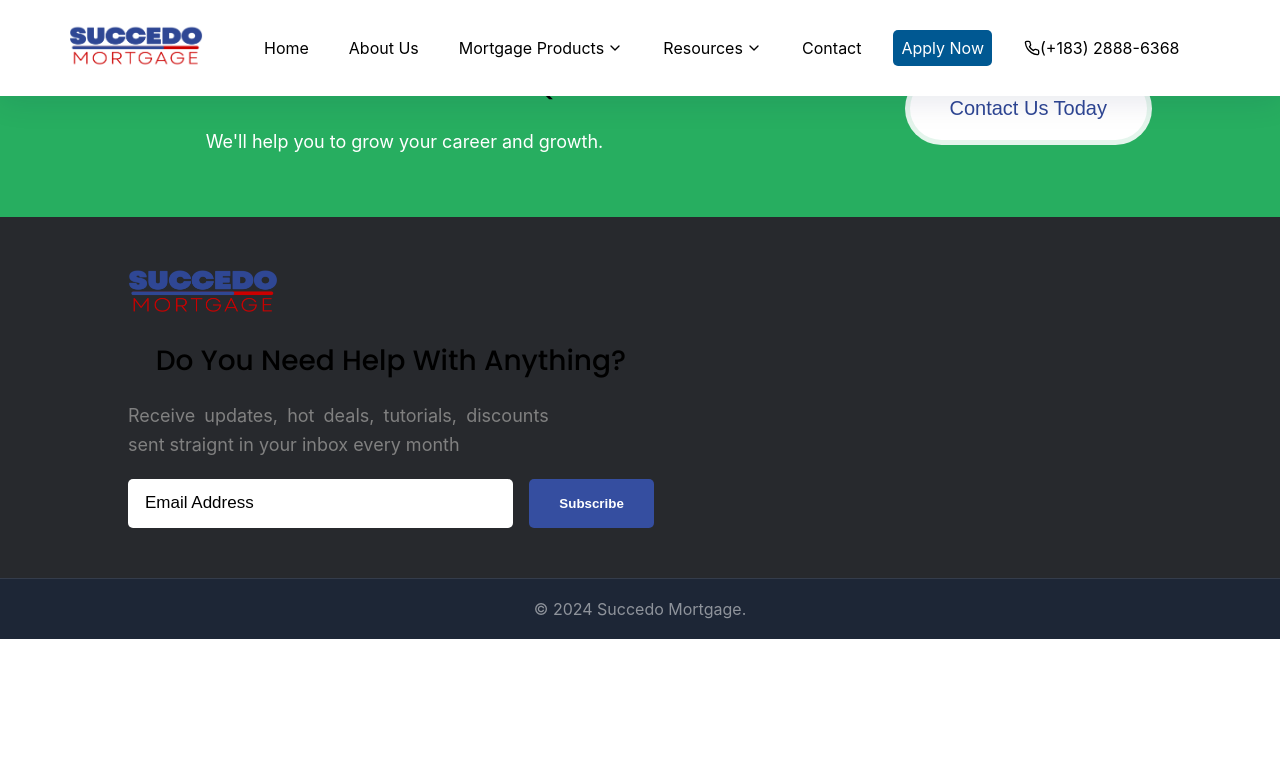
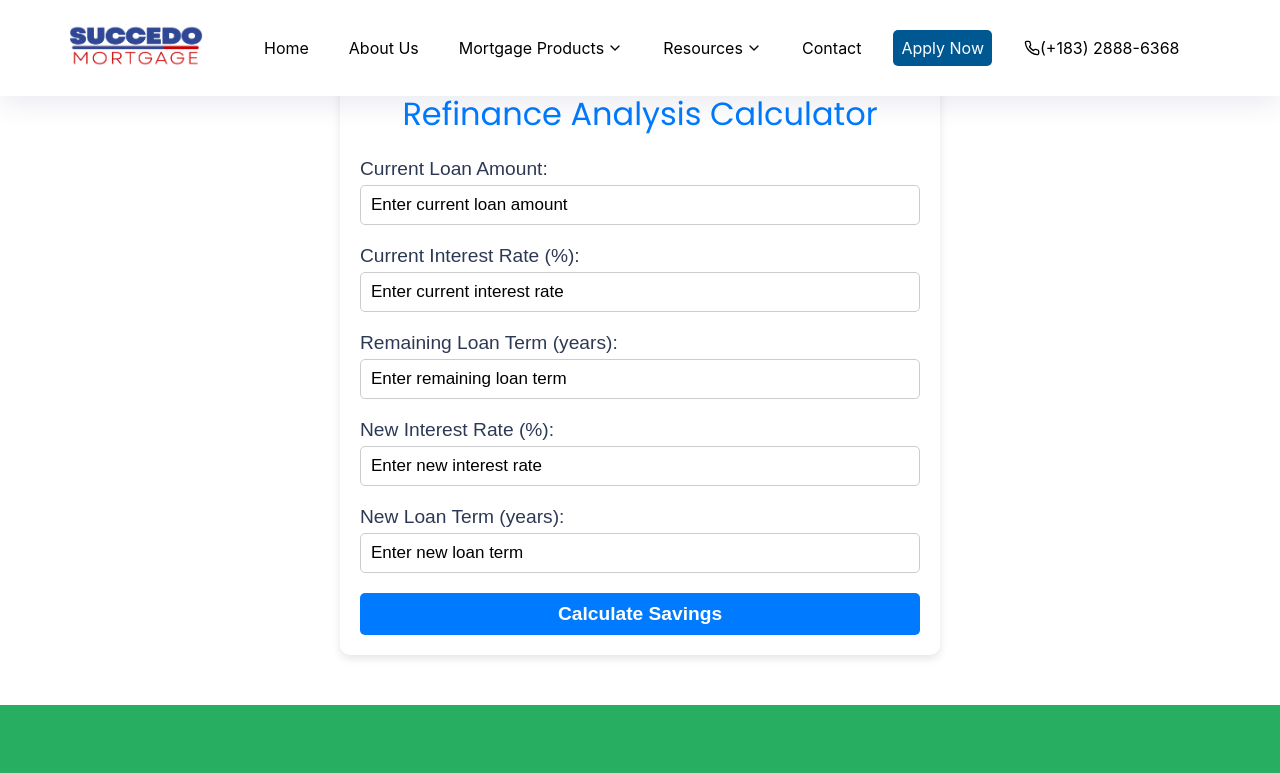
Before and after one commit to SamAtStrideRE/Succedo-mortgage, a React (Create React App) app: page /RAC in a window 1280 px wide. Shown: the top 773 px of the page. Built offline with nearby package versions, Linux system fonts and the light colour scheme.

Commit message:
RAC complete

```diff
--- a/src/components/common/header/Header.jsx
+++ b/src/components/common/header/Header.jsx
@@ -124,7 +124,7 @@ const Header = () => {
                   </NavLink>
                 </li>
                 <li>
-                  <NavLink activeClassName="is-active" to="/RA">
+                  <NavLink activeClassName="is-active" to="/RAC">
                     Refinance Analysis
                   </NavLink>
                 </li>
--- a/src/components/pages/Pages.jsx
+++ b/src/components/pages/Pages.jsx
@@ -16,7 +16,7 @@ import CalcApp from "../mortgageCalculator/CalcApp"
 import FAR from "../rates/FAR"
 import Refinance from "../tools/Refinance"
 import QuickQuoteForm from "../tools/QuickQuoteForm"
-import RA from "../rates/RA"
+import RAC from "../rates/RAC"
 import PaperworksModal from "../tools/PaperworksModal"
 import RateTrends from "../rates/RateTrends"
 
@@ -42,7 +42,7 @@ const Pages = () => {
           <Route exact path='/CalcApp' component={CalcApp} />
           <Route exact path='/Refinance' component={Refinance} />
           <Route exact path='/PaperworksModal' component={PaperworksModal} />
-          <Route exact path='/RA' component={RA} />
+          <Route exact path='/RAC' component={RAC} />
           <Route exact path='/QuickQuoteForm' component={QuickQuoteForm} />
           <Route exact path='/FAR' component={FAR} />
           <Route exact path='/RateTrends' component={RateTrends} />
--- a/src/components/rates/RA.css
+++ /dev/null
@@ -1,92 +0,0 @@
-
-.ref-analysis {
-  max-width: 800px;
-  margin: 0 auto;
-  padding: 20px;
-  background-color: #fff;
-  border-radius: 10px;
-  box-shadow: 0 4px 8px rgba(0, 0, 0, 0.1);
-  animation: fadeIn 1s ease-in-out;
-}
-
-.ref-title {
-  font-size: 2.5em;
-  margin-bottom: 20px;
-  color: #333;
-  text-align: center;
-}
-
-.ref-section {
-  margin-bottom: 30px;
-}
-
-.ref-subtitle {
-  font-size: 1.5em;
-  margin-bottom: 10px;
-  color: #555;
-  border-bottom: 2px solid #ddd;
-  padding-bottom: 5px;
-}
-
-.ref-details {
-  padding: 10px;
-}
-
-.ref-detail-item {
-  font-size: 1em;
-  color: #666;
-  margin: 5px 0;
-}
-
-.ref-cta {
-  text-align: center;
-}
-
-.ref-cta-button {
-  padding: 10px 20px;
-  font-size: 1.2em;
-  color: #fff;
-  background-color: #007bff;
-  border: none;
-  border-radius: 5px;
-  cursor: pointer;
-  transition: background-color 0.3s ease;
-}
-
-.ref-cta-button:hover {
-  background-color: #0056b3;
-}
-
-@keyframes fadeIn {
-  from {
-    opacity: 0;
-    transform: translateY(20px);
-  }
-  to {
-    opacity: 1;
-    transform: translateY(0);
-  }
-}
-
-
-@media (max-width: 768px) {
-  .ref-analysis {
-    padding: 15px;
-  }
-
-  .ref-title {
-    font-size: 2em;
-  }
-
-  .ref-subtitle {
-    font-size: 1.3em;
-  }
-
-  .ref-detail-item {
-    font-size: 0.9em;
-  }
-
-  .ref-cta-button {
-    font-size: 1em;
-  }
-}
--- a/src/components/rates/RA.jsx
+++ /dev/null
@@ -1,46 +0,0 @@
-// src/components/RefinanceAnalysis.js
-import React from 'react';
-import './RA.css';
-
-const RA = () => {
-  return (
-    <div className="ref-analysis">
-      <h1 className="ref-title">Refinance Analysis</h1>
-
-      <div className="ref-section ref-current">
-        <h2 className="ref-subtitle">Current Loan Details</h2>
-        <div className="ref-details">
-          <p className="ref-detail-item">Loan Amount: $300,000</p>
-          <p className="ref-detail-item">Interest Rate: 4.5%</p>
-          <p className="ref-detail-item">Term: 30 years</p>
-          <p className="ref-detail-item">Monthly Payment: $1,520</p>
-        </div>
-      </div>
-
-      <div className="ref-section ref-new">
-        <h2 className="ref-subtitle">Refinance Details</h2>
-        <div className="ref-details">
-          <p className="ref-detail-item">New Loan Amount: $300,000</p>
-          <p className="ref-detail-item">New Interest Rate: 3.5%</p>
-          <p className="ref-detail-item">New Term: 30 years</p>
-          <p className="ref-detail-item">New Monthly Payment: $1,347</p>
-        </div>
-      </div>
-
-      <div className="ref-section ref-summary">
-        <h2 className="ref-subtitle">Comparison Summary</h2>
-        <div className="ref-details">
-          <p className="ref-detail-item">Total Savings: $62,280</p>
-          <p className="ref-detail-item">Monthly Savings: $173</p>
-          <p className="ref-detail-item">Break-even Point: 24 months</p>
-        </div>
-      </div>
-
-      <div className="ref-cta">
-        <button className="ref-cta-button">Start Your Refinance</button>
-      </div>
-    </div>
-  );
-};
-
-export default RA;
--- /dev/null
+++ b/src/components/rates/RAC.css
@@ -0,0 +1,83 @@
+.calculator-container {
+  max-width: 600px;
+  margin: 50px auto;
+  padding: 20px;
+  background-color: #ffffff;
+  border-radius: 10px;
+  box-shadow: 0 4px 8px rgba(0, 0, 0, 0.1);
+  font-family: Arial, sans-serif;
+  text-align: center;
+  animation: fadeIn 1s ease-in-out;
+}
+
+.calculator-title {
+  font-size: 2em;
+  margin-bottom: 20px;
+  color: #007bff;
+  animation: slideInDown 1s ease-in-out;
+}
+
+.calculator-content {
+  display: flex;
+  flex-direction: column;
+  gap: 20px;
+}
+
+.input-group {
+  display: flex;
+  flex-direction: column;
+  align-items: flex-start;
+  animation: slideInUp 0.5s ease-in-out;
+}
+
+.input-group label {
+  font-size: 1.2em;
+  margin-bottom: 5px;
+}
+
+.input-group input {
+  width: 100%;
+  padding: 10px;
+  font-size: 1em;
+  border: 1px solid #ccc;
+  border-radius: 5px;
+}
+
+.calculate-button {
+  background-color: #007bff;
+  color: white;
+  padding: 10px 20px;
+  font-size: 1.2em;
+  border: none;
+  border-radius: 5px;
+  cursor: pointer;
+  transition: background-color 0.3s;
+  animation: slideInUp 0.5s ease-in-out;
+}
+
+.calculate-button:hover {
+  background-color: #0056b3;
+}
+
+.savings-result {
+  margin-top: 20px;
+  font-size: 1.5em;
+  color: #28a745;
+  animation: fadeIn 1s ease-in-out;
+}
+
+/* Animations */
+@keyframes fadeIn {
+  from { opacity: 0; }
+  to { opacity: 1; }
+}
+
+@keyframes slideInDown {
+  from { transform: translateY(-20px); opacity: 0; }
+  to { transform: translateY(0); opacity: 1; }
+}
+
+@keyframes slideInUp {
+  from { transform: translateY(20px); opacity: 0; }
+  to { transform: translateY(0); opacity: 1; }
+}
--- /dev/null
+++ b/src/components/rates/RAC.jsx
@@ -0,0 +1,80 @@
+import React, { useState } from 'react';
+import './RAC.css';
+
+const RAC = () => {
+  const [currentLoanAmount, setCurrentLoanAmount] = useState('');
+  const [currentInterestRate, setCurrentInterestRate] = useState('');
+  const [remainingLoanTerm, setRemainingLoanTerm] = useState('');
+  const [newInterestRate, setNewInterestRate] = useState('');
+  const [newLoanTerm, setNewLoanTerm] = useState('');
+  const [monthlySavings, setMonthlySavings] = useState(null);
+
+  const calculateSavings = () => {
+    const currentMonthlyPayment = (currentLoanAmount * (currentInterestRate / 100) / 12) / (1 - Math.pow((1 + (currentInterestRate / 100) / 12), -remainingLoanTerm * 12));
+    const newMonthlyPayment = (currentLoanAmount * (newInterestRate / 100) / 12) / (1 - Math.pow((1 + (newInterestRate / 100) / 12), -newLoanTerm * 12));
+    const savings = currentMonthlyPayment - newMonthlyPayment;
+    setMonthlySavings(savings.toFixed(2));
+  };
+
+  return (
+    <div className="calculator-container">
+      <h1 className="calculator-title">Refinance Analysis Calculator</h1>
+      <div className="calculator-content">
+        <div className="input-group">
+          <label>Current Loan Amount:</label>
+          <input
+            type="number"
+            value={currentLoanAmount}
+            onChange={(e) => setCurrentLoanAmount(e.target.value)}
+            placeholder="Enter current loan amount"
+          />
+        </div>
+        <div className="input-group">
+          <label>Current Interest Rate (%):</label>
+          <input
+            type="number"
+            value={currentInterestRate}
+            onChange={(e) => setCurrentInterestRate(e.target.value)}
+            placeholder="Enter current interest rate"
+          />
+        </div>
+        <div className="input-group">
+          <label>Remaining Loan Term (years):</label>
+          <input
+            type="number"
+            value={remainingLoanTerm}
+            onChange={(e) => setRemainingLoanTerm(e.target.value)}
+            placeholder="Enter remaining loan term"
+          />
+        </div>
+        <div className="input-group">
+          <label>New Interest Rate (%):</label>
+          <input
+            type="number"
+            value={newInterestRate}
+            onChange={(e) => setNewInterestRate(e.target.value)}
+            placeholder="Enter new interest rate"
+          />
+        </div>
+        <div className="input-group">
+          <label>New Loan Term (years):</label>
+          <input
+            type="number"
+            value={newLoanTerm}
+            onChange={(e) => setNewLoanTerm(e.target.value)}
+            placeholder="Enter new loan term"
+          />
+        </div>
+        <button className="calculate-button" onClick={calculateSavings}>Calculate Savings</button>
+        {monthlySavings !== null && (
+          <div className="savings-result">
+            <h2>Estimated Monthly Savings: ${monthlySavings}</h2>
+          </div>
+        )}
+      </div>
+    </div>
+  );
+};
+
+
+export default RAC;
```
